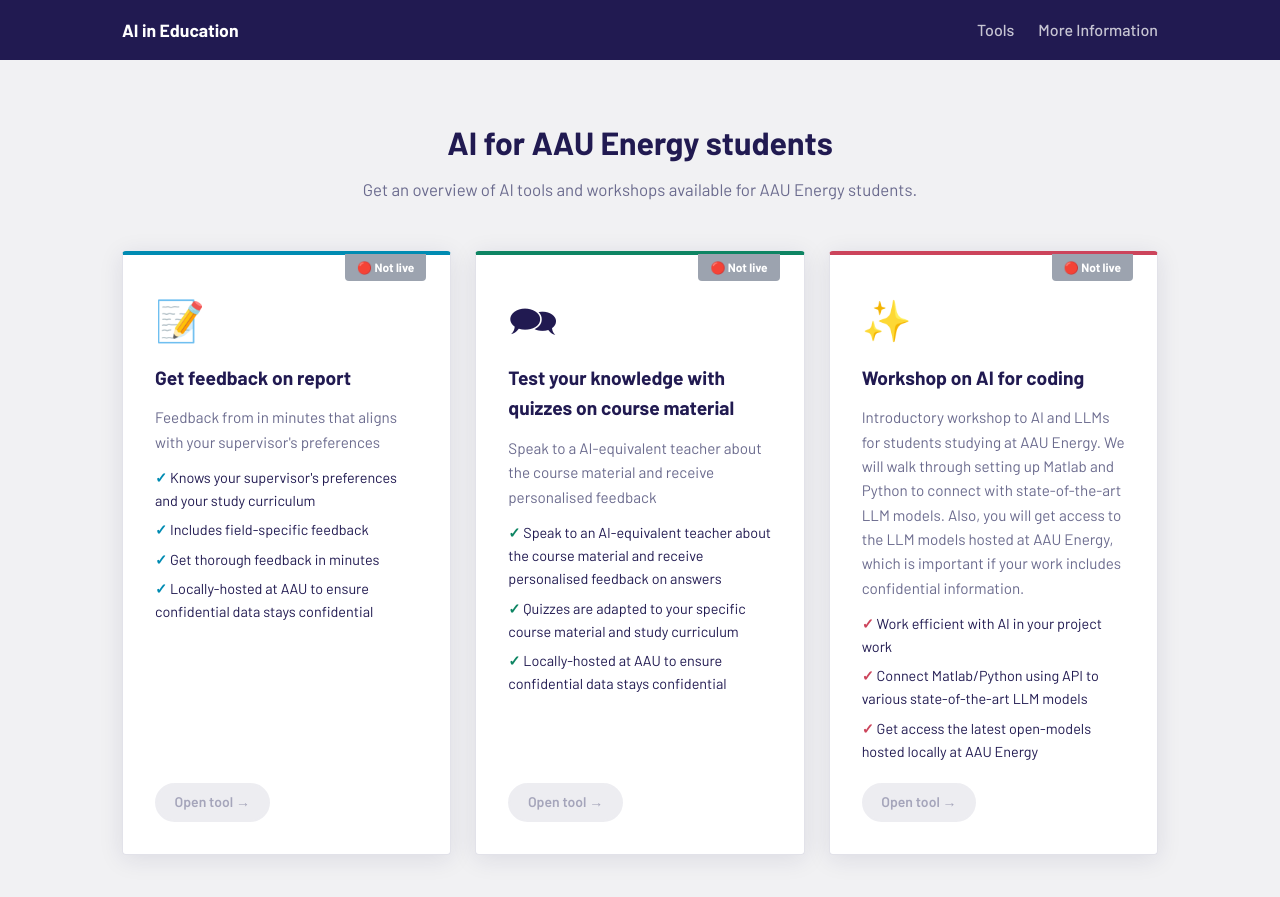
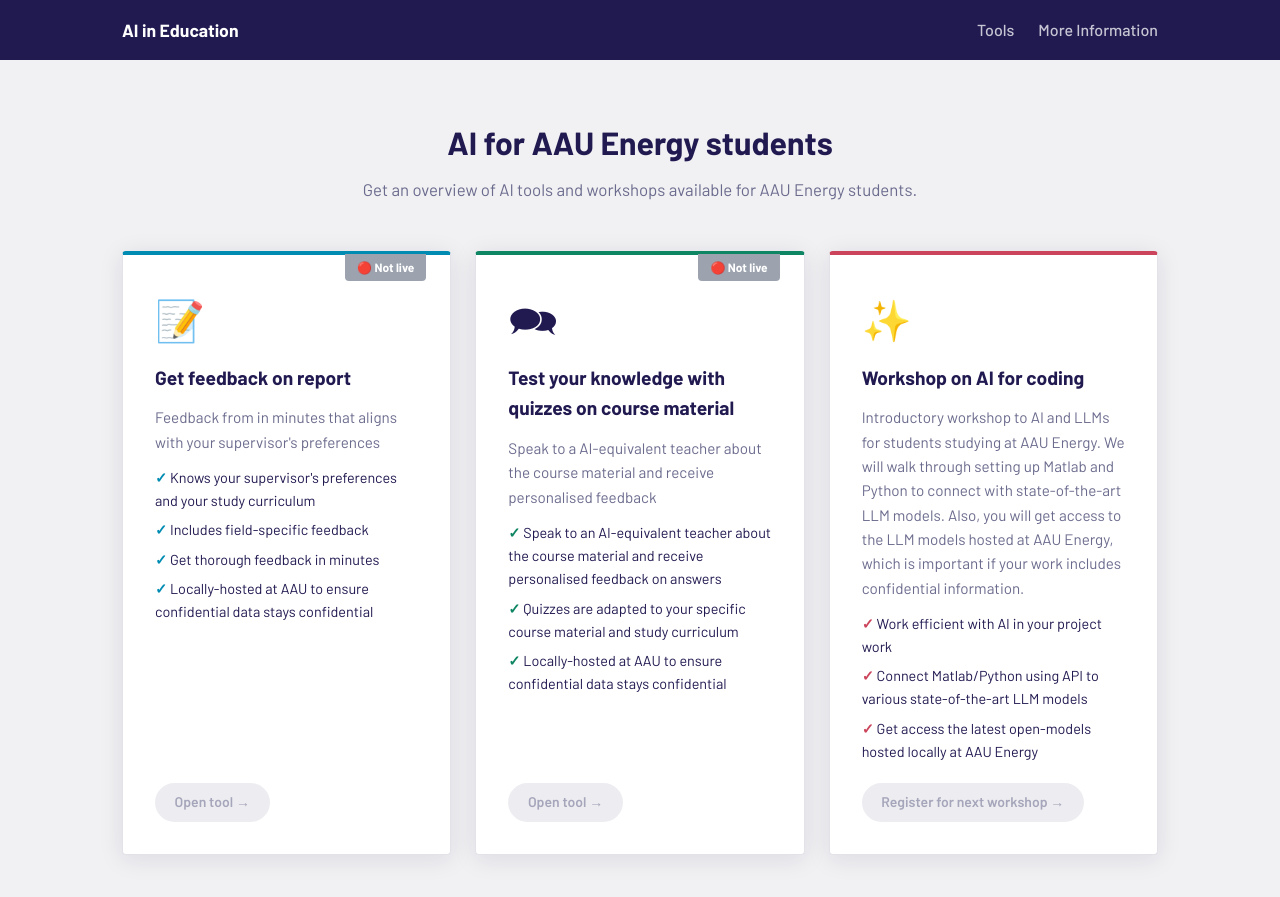
Before and after one commit to aau-ai-in-edu/website, a Jekyll site: the page built from index.html, in a window 1280 px wide and 900 px high, scrolled down 352 px. Shown: the top 897 px of the window. Built offline with Jekyll 4.4.1, drawn with Linux system fonts in a browser that asks for light colours.

Commit message:
Add workshop type support to tool cards

```diff
--- a/index.html
+++ b/index.html
@@ -33,11 +33,13 @@
                 class="tool-card{% if tool.live %} live{% else %} not-live{% endif %}"
                 style="border-top-color: {{ tool.accent }};"
             >
+                {% unless tool.type == "workshop" %}
                 <div
                     class="status-label {% if tool.live %}status-live{% else %}status-not-live{% endif %}"
                 >
                     {% if tool.live %}🟢 Live{% else %}🔴 Not live{% endif %}
                 </div>
+                {% endunless %}
                 <div class="tool-icon">{{ tool.icon }}</div>
                 <h3>{{ tool.title }}</h3>
                 <p>{{ tool.tagline }}</p>
@@ -54,10 +56,12 @@
                         style="background: {{ tool.accent }}; border-color: {{ tool.accent }}; color: #fff;"
                         target="_blank"
                         rel="noopener"
-                        >Access tool →</a
+                        >{% if tool.type == "workshop" %}Register for next workshop →{% else %}Access tool →{% endif %}</a
                     >
                     {% else %}
-                    <span class="btn btn-sm btn-disabled">Open tool →</span>
+                    <span class="btn btn-sm btn-disabled"
+                        >{% if tool.type == "workshop" %}Register for next workshop →{% else %}Open tool →{% endif %}</span
+                    >
                     {% endif %}
                 </div>
             </div>
```
Also changed, not shown: _tools/ai-usage-in-energy-engineering.md (+1 -0 lines).
